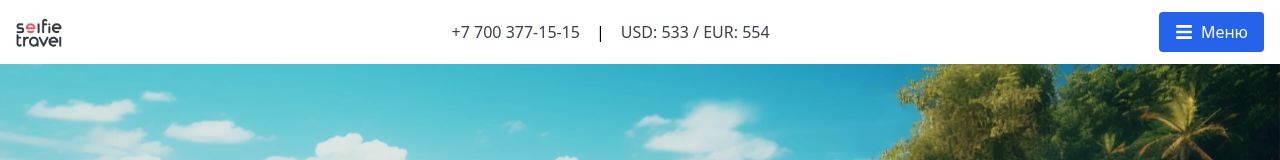
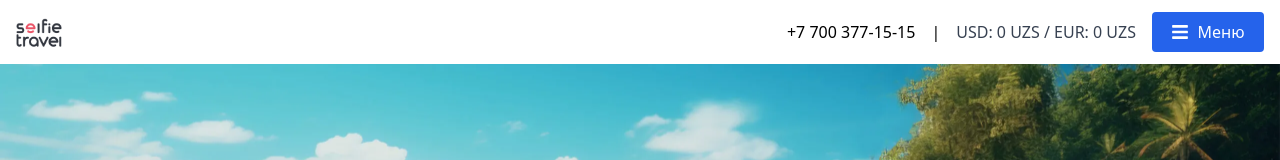
Before and after one commit to Marapu1a/dest-xPert, a React (Vite) app: page / in a window 1280 px wide. Shown: the top 160 px of the page. Built offline with nearby package versions, Linux system fonts and the light colour scheme; no server answers.

Commit message:
курсы валют 11.01.2025

```diff
--- a/src/components/Header.jsx
+++ b/src/components/Header.jsx
@@ -10,6 +10,7 @@ import {
 } from 'react-icons/fa';
 import { motion, AnimatePresence } from 'framer-motion';
 import logo from '@assets/header/logo.gif';
+import CurrencyRates from '@/utils/CurrencyRates';
 
 const HeaderWithMenu = () => {
   const [menuOpen, setMenuOpen] = useState(false);
@@ -54,15 +55,15 @@ const HeaderWithMenu = () => {
     <>
       {/* Хедер */}
       <header ref={headerRef} className="relative bg-white z-50">
-        <div className="container mx-auto px-4 py-3 flex justify-between items-center">
+        <div className="container mx-auto px-4 py-3 flex items-center">
           <Link to="/">
             <img src={logo} alt="Logo" className="h-8" loading="lazy" />
           </Link>
 
-          <div className="hidden md:flex space-x-4">
-            <span className="text-gray-700">+7 700 377-15-15</span>
+          <div className="hidden md:flex space-x-4 ml-auto">
+            <span className="text-pretty">+7 700 377-15-15</span>
             <span>|</span>
-            <span className="text-gray-700">USD: 533 / EUR: 554</span>
+            <CurrencyRates />
           </div>
 
           <button
@@ -74,7 +75,7 @@ const HeaderWithMenu = () => {
 
           <button
             onClick={handleMenuButtonClick}
-            className="hidden md:inline-flex items-center z-50 bg-blue-600 text-white px-4 py-2 rounded"
+            className="hidden md:inline-flex items-center justify-center z-50 bg-blue-600 text-white px-4 py-2 ml-4 rounded w-28"
           >
             {menuOpen ? (
               <>
--- /dev/null
+++ b/src/utils/CurrencyRates.jsx
@@ -0,0 +1,43 @@
+import { useEffect, useState } from 'react';
+
+const CurrencyRates = () => {
+  // Стейт для курсов валют
+  const [rates, setRates] = useState({ USD: 0, EUR: 0 });
+
+  // Функция для получения данных с API
+  const fetchRates = async () => {
+    try {
+      const response = await fetch(
+        'https://cbu.uz/ru/arkhiv-kursov-valyut/json/'
+      );
+      const data = await response.json();
+
+      // Найти курсы USD и EUR
+      const usdRate = data.find((rate) => rate.Ccy === 'USD').Rate;
+      const eurRate = data.find((rate) => rate.Ccy === 'EUR').Rate;
+
+      // Обновляем стейт
+      setRates({ USD: usdRate, EUR: eurRate });
+    } catch (error) {
+      console.error('Ошибка при получении курсов валют:', error);
+    }
+  };
+
+  // Используем useEffect для загрузки данных при монтировании компонента
+  useEffect(() => {
+    fetchRates();
+
+    // Обновление каждые 5 минут
+    const interval = setInterval(fetchRates, 300000);
+    return () => clearInterval(interval);
+  }, []);
+
+  // Отображаем курсы валют
+  return (
+    <span className="text-gray-700">
+      USD: {rates.USD} UZS / EUR: {rates.EUR} UZS
+    </span>
+  );
+};
+
+export default CurrencyRates;
```
